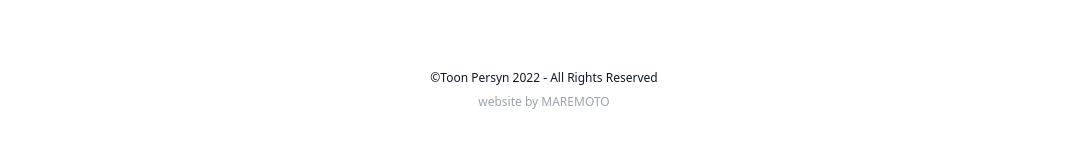
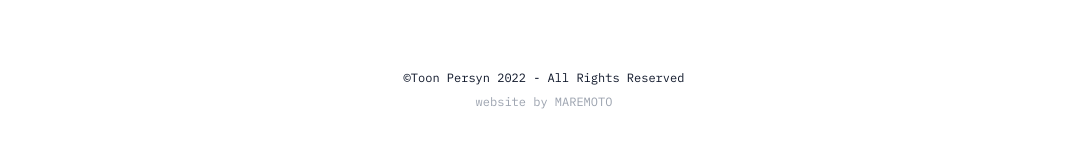
Before and after one commit to leandroargentiero/toonpersyn.be, a Next.js app: page /contact in a window 1280 px wide. Shown: the part 190-338 px from the top of the page, without its empty margins (96-1183 px from the left). Built offline with nearby package versions, Linux system fonts and the light colour scheme.

Commit message:
Added primary font to footer elements

```diff
--- a/src/components/Footer.js
+++ b/src/components/Footer.js
@@ -4,7 +4,7 @@ const Footer = () => {
   const currentYear = new Date().getFullYear();
 
   return (
-    <footer className="mt-24 flex flex-col justify-center pb-12 text-center">
+    <footer className="mt-24 flex flex-col justify-center pb-12 text-center font-primary">
       <p className="mb-2 text-xs">{`©Toon Persyn ${currentYear} - All Rights Reserved`}</p>
       <p className="text-xs text-gray-400">
         website by{' '}
```
